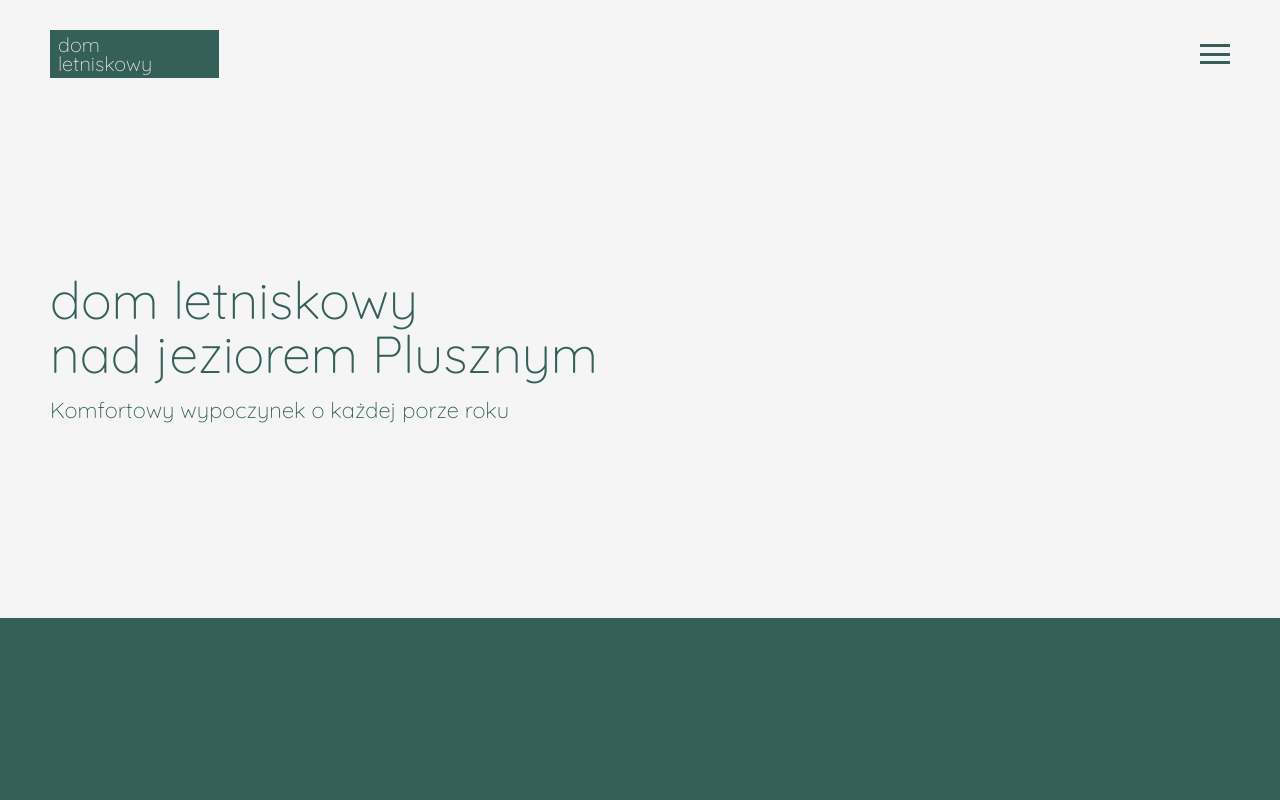
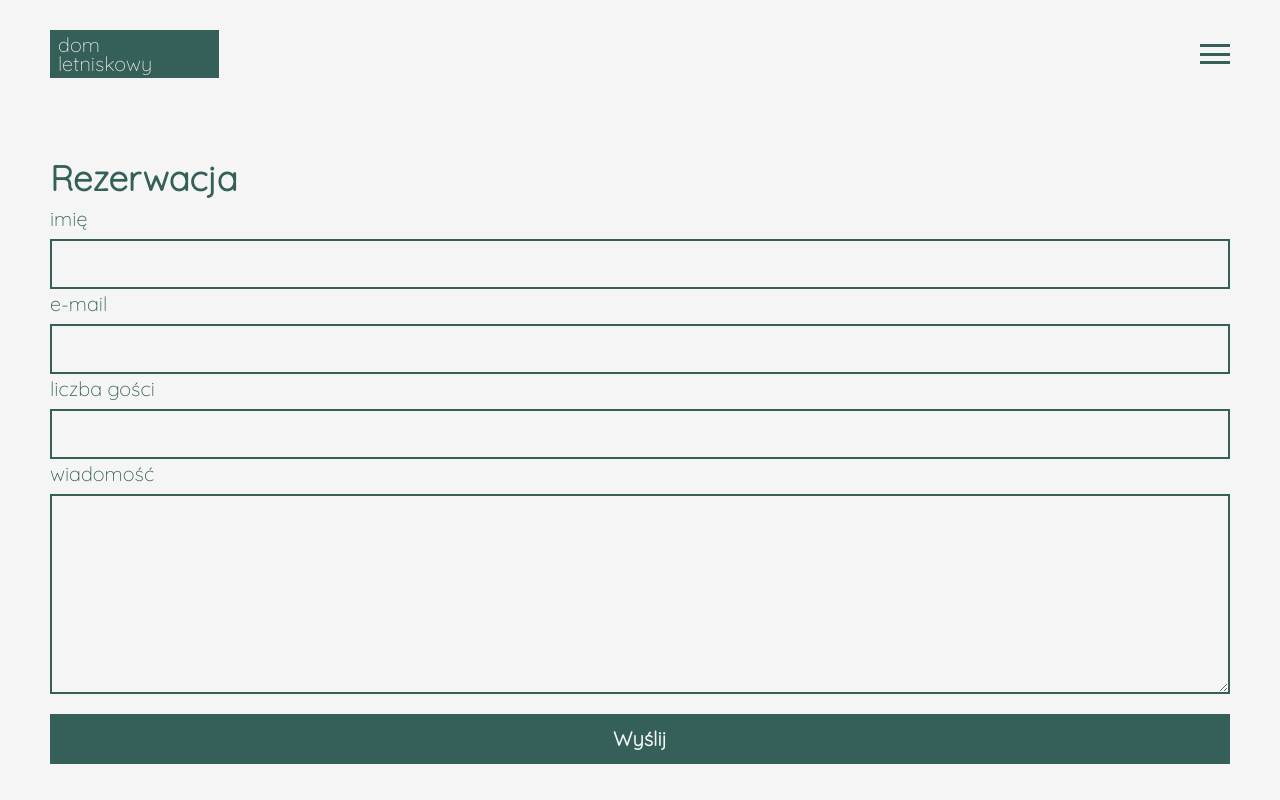
Before and after one commit to iamminsk/pluski, a Next.js app: page / in a window 1280 px wide. Shown: the top 800 px of the page. Built offline with nearby package versions, Linux system fonts and the light colour scheme.

Commit message:
base of the contact form

```diff
--- a/components/Header/index.tsx
+++ b/components/Header/index.tsx
@@ -13,7 +13,7 @@ export const Header = ({ navState }) => {
   return (
     <BlockWrapper
       as="header"
-      wrapperCss={{ paddingTop: 30, position: "relative" }}
+      wrapperCss={{ padding: "30px 0", position: "relative" }}
     >
       <AnimatePresence>
         {isNavOpen && (
--- /dev/null
+++ b/components/ReservationForm/index.tsx
@@ -0,0 +1,163 @@
+import { forwardRef, useCallback } from "react";
+import { useForm } from "react-hook-form";
+import { useForm as useFormspree } from "@formspree/react";
+import { FormspreeProvider } from "@formspree/react";
+import { motion, AnimatePresence, AnimateSharedLayout } from "framer-motion";
+
+import { useTheme } from "../../theme";
+import { BlockWrapper } from "../ui/BlockWrapper";
+import { Loader } from "../ui/Loader";
+
+export const ReservationForm = () => {
+  const { register, handleSubmit, watch, errors } = useForm();
+
+  const [state, handleFormSpreeSubmit] = useFormspree("mwkwnwlb");
+
+  const onFormSubmit = useCallback((data) => {
+    handleFormSpreeSubmit(data);
+  }, []);
+
+  return (
+    <BlockWrapper
+      css={{
+        minHeight: 700,
+        // border: "1px solid red",
+        display: "flex",
+        alignItems: "center",
+      }}
+    >
+      <AnimatePresence>
+        {!state.submitting && !state.succeeded && (
+          <motion.div
+            css={{ width: "100%" }}
+            // initial={{ x: -100 }}
+            // animate={{ x: 0 }}
+            // exit={{ x: 100 }}
+            // transition={{ type: "tween", duration: 2 }}
+          >
+            <h2>Rezerwacja</h2>
+            <FormspreeProvider project="1558634127140322495">
+              <form onSubmit={handleSubmit(onFormSubmit)}>
+                <Input
+                  label="imię"
+                  name="name"
+                  ref={register({ required: true })}
+                />
+                <Input label="e-mail" name="_replyto" ref={register} />
+                <Input
+                  label="liczba gości"
+                  name="people"
+                  type="number"
+                  ref={register({ required: true })}
+                />
+                <Textarea
+                  label="wiadomość"
+                  name="message"
+                  ref={register({ required: true })}
+                  css={{ height: 200 }}
+                />
+                <Button type="submit" css={{ marginTop: 20 }}>
+                  Wyślij
+                </Button>
+              </form>
+            </FormspreeProvider>
+          </motion.div>
+        )}
+        {state.submitting && (
+          <motion.div layoutId="contact">
+            <Loader />
+          </motion.div>
+        )}
+        {state.succeeded && <motion.p layoutId="contact">hura</motion.p>}
+      </AnimatePresence>
+    </BlockWrapper>
+  );
+};
+
+const Input = forwardRef<
+  HTMLInputElement,
+  JSX.IntrinsicElements["input"] & { label: string }
+>(({ label, name, ...props }, ref) => {
+  const { colors } = useTheme();
+
+  return (
+    <label css={{ fontSize: 20 }}>
+      {label}
+      <input
+        ref={ref}
+        name={name}
+        css={{
+          display: "block",
+          height: 50,
+          width: "100%",
+          border: `2px solid ${colors.JUGNLE_GREEN}`,
+          backgroundColor: "transparent",
+          padding: 15,
+          fontSize: 16,
+          marginTop: 5,
+          borderRadius: 0,
+          WebkitAppearance: "none",
+          MozAppearance: "none",
+          appearance: "none",
+          "::-webkit-inner-spin-button, ::-webkit-outer-spin-button": {
+            WebkitAppearance: "none",
+            margin: 0,
+          },
+        }}
+        {...props}
+      />
+    </label>
+  );
+});
+
+const Textarea = forwardRef<
+  HTMLTextAreaElement,
+  JSX.IntrinsicElements["textarea"] & { label: string }
+>(({ label, name, ...props }, ref) => {
+  const { colors } = useTheme();
+
+  return (
+    <label css={{ fontSize: 20 }}>
+      {label}
+      <textarea
+        ref={ref}
+        name={name}
+        css={{
+          display: "block",
+          height: 50,
+          width: "100%",
+          border: `2px solid ${colors.JUGNLE_GREEN}`,
+          backgroundColor: "transparent",
+          padding: 15,
+          fontSize: 16,
+          marginTop: 5,
+        }}
+        {...props}
+      />
+    </label>
+  );
+});
+
+const Button = (props) => {
+  const { colors } = useTheme();
+  return (
+    <motion.button
+      {...props}
+      whileHover={{
+        backgroundColor: "rgba(53, 96, 90, 0)",
+        color: colors.JUGNLE_GREEN,
+      }}
+      transition={{ duration: 0.15 }}
+      css={{
+        height: 50,
+        width: "100%",
+        border: `2px solid ${colors.JUGNLE_GREEN}`,
+        backgroundColor: "rgba(53, 96, 90, 1)",
+        color: colors.WASHED_WHITE,
+        cursor: "pointer",
+        fontSize: 20,
+        fontWeight: "bold",
+      }}
+    />
+  );
+};
--- /dev/null
+++ b/components/ui/Loader.tsx
@@ -0,0 +1,73 @@
+import { useTheme } from "../../theme";
+import { motion } from "framer-motion";
+
+export const Loader = () => {
+  const { colors } = useTheme();
+  const loadingContainerVariants = {
+    start: {
+      transition: {
+        staggerChildren: 0.2,
+      },
+    },
+    end: {
+      transition: {
+        staggerChildren: 0.2,
+      },
+    },
+  };
+
+  const loadingCircleVariants = {
+    start: {
+      y: "0%",
+    },
+    end: {
+      y: "100%",
+    },
+  };
+
+  const loadingCircleTransition = {
+    duration: 0.5,
+    yoyo: Infinity,
+    ease: "easeInOut",
+  };
+
+  const loadingContainer = {
+    width: "8rem",
+    height: "8rem",
+    display: "flex",
+    justifyContent: "space-around",
+  };
+
+  const loadingCircle = {
+    display: "block",
+    width: "2rem",
+    height: "2rem",
+    backgroundColor: colors.JUGNLE_GREEN,
+    borderRadius: "50%",
+  };
+
+  return (
+    <motion.div
+      style={loadingContainer}
+      variants={loadingContainerVariants}
+      initial="start"
+      animate="end"
+    >
+      <motion.span
+        style={loadingCircle}
+        variants={loadingCircleVariants}
+        transition={loadingCircleTransition}
+      />
+      <motion.span
+        style={loadingCircle}
+        variants={loadingCircleVariants}
+        transition={loadingCircleTransition}
+      />
+      <motion.span
+        style={loadingCircle}
+        variants={loadingCircleVariants}
+        transition={loadingCircleTransition}
+      />
+    </motion.div>
+  );
+};
--- a/package.json
+++ b/package.json
@@ -1,10 +1,12 @@
 {
   "dependencies": {
     "@emotion/react": "^11.1.1",
+    "@formspree/react": "^2.2.3",
     "framer-motion": "^2.9.4",
     "next": "^10.0.3",
     "react": "^17.0.1",
     "react-dom": "^17.0.1",
+    "react-hook-form": "^6.12.1",
     "react-remove-scroll": "^2.4.0"
   },
   "scripts": {
--- a/pages/_app.tsx
+++ b/pages/_app.tsx
@@ -1,7 +1,16 @@
 import type { AppProps } from "next/app";
+import { motion } from "framer-motion";
 
 import "../theme/globalStyles.css";
 
 export default function MyApp({ Component, pageProps }: AppProps) {
-  return <Component {...pageProps} />;
+  return (
+    <motion.div
+      initial={{ opacity: 0 }}
+      animate={{ opacity: 1 }}
+      transition={{ duration: 1 }}
+    >
+      <Component {...pageProps} />
+    </motion.div>
+  );
 }
--- a/pages/index.tsx
+++ b/pages/index.tsx
@@ -3,6 +3,7 @@ import { useState } from "react";
 import { Billboard } from "../components/Billboard";
 import { Header } from "../components/Header";
 import { Info } from "../components/Info";
+import { ReservationForm } from "../components/ReservationForm";
 
 function HomePage() {
   const navState = useState(false);
@@ -10,6 +11,7 @@ function HomePage() {
   return (
     <>
       <Header navState={navState} />
+      <ReservationForm />
       <Billboard />
       <Info />
     </>
--- a/theme/globalStyles.css
+++ b/theme/globalStyles.css
@@ -109,7 +109,7 @@ h1 {
 }
 
 h2 {
-  font-size: 17px;
+  font-size: 35px;
 }
 
 button {
```
Also changed, not shown: 1 other file (tests, documents, lock files or other folders).
